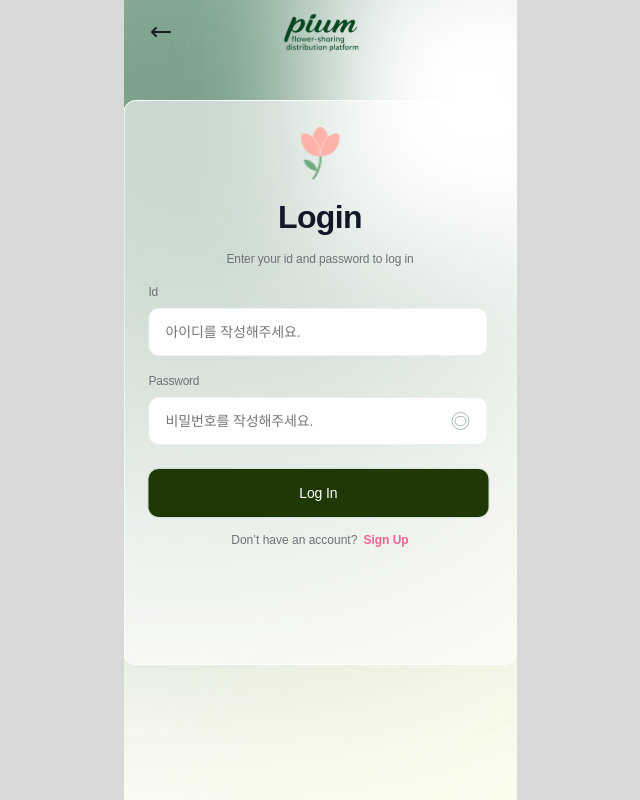
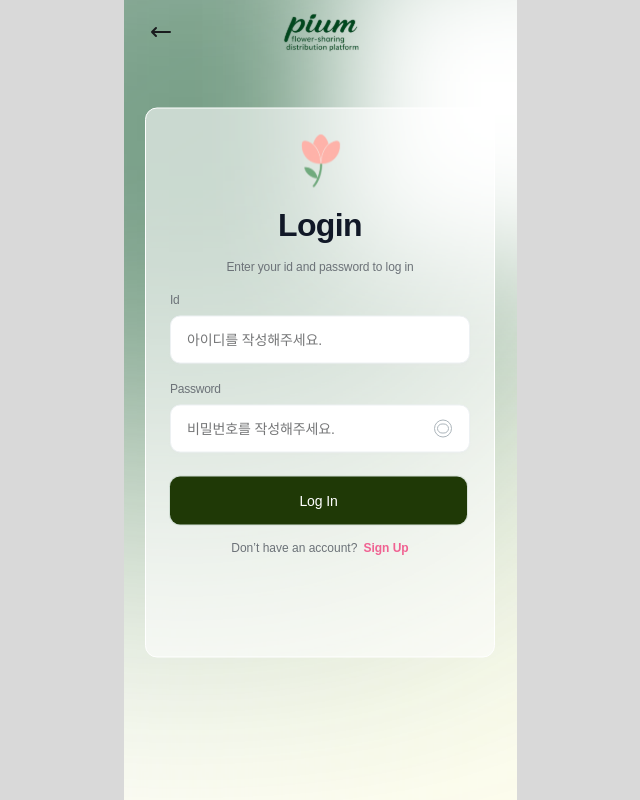
Before and after one commit to jiwoo1020/FE, a React (Vite) app: page /auth/login in a window 1280 px wide. Shown: the whole page, without its empty margins (320-960 px from the left). Built offline with nearby package versions, Linux system fonts and the light colour scheme; a web font is replaced by a local one.

Commit message:
env 수정

```diff
--- a/src/pages/Auth/Login.jsx
+++ b/src/pages/Auth/Login.jsx
@@ -133,7 +133,7 @@ const Container = styled.div`
   max-width: 393px; /* 모바일 최대 폭 */
   margin: 0 auto;
   background: #ffffff;
-  overflow-y: auto;
+  overflow: hidden;
 `
 const Card = styled.div`
   position: absolute;
@@ -141,8 +141,8 @@ const Card = styled.div`
   top: 50%;
   transform: translate(-50%, calc(-50% - 17.5px));
   width: 90%;
-  max-width: 343px;
-  height: 515px;
+  max-width: 300px;
+  height: 500px;
 
   background: rgba(255, 255, 255, 0.6);
   border: 1px solid #fff;
--- a/src/pages/Auth/Signup.jsx
+++ b/src/pages/Auth/Signup.jsx
@@ -246,7 +246,7 @@ const Container = styled.div`
   max-width: 393px; /* 모바일 최대 폭 */
   margin: 0 auto;
   background: #ffffff;
-  overflow-y: auto;
+  overflow: hidden;
 `
 
 const Card = styled.div`
@@ -255,8 +255,8 @@ const Card = styled.div`
   top: 50%;
   transform: translate(-50%, calc(-50%));
   width: 90%;
-  max-width: 343px;
-  min-height: 605px;
+  max-width: 300px;
+  min-height: 595px;
 
   background: rgba(255, 255, 255, 0.6);
   border: 1px solid #ffffff;
```
Also changed, not shown: 2 other files (tests, documents, lock files or other folders).
